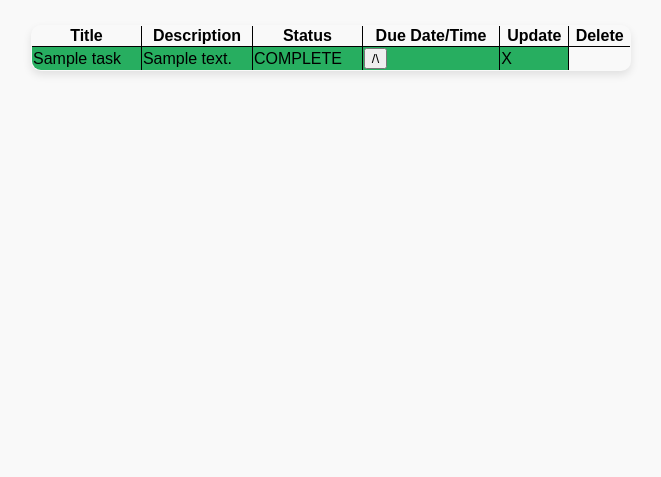
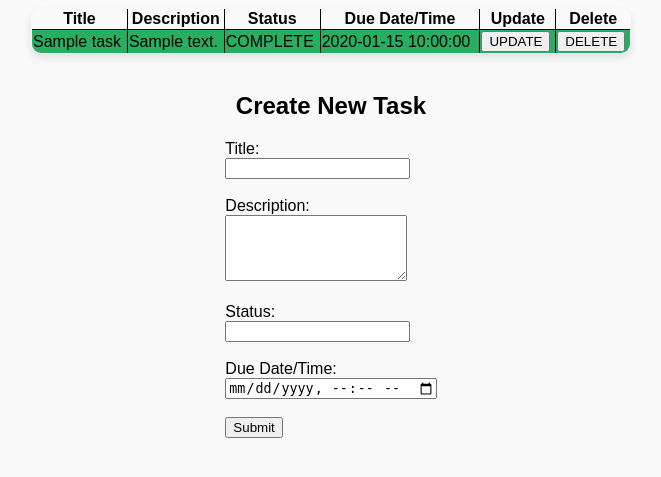
Before and after one commit to EngineerBug/hmcts, a Flask app: page / in a window 1280 px wide. Shown: the top 477 px of the page, without its empty margins (309-970 px from the left). Run offline with Flask 3, Linux system fonts and the light colour scheme; tables that the repository leaves empty hold one stand-in row (values such as "Sample post").

Commit message:
landing page working

```diff
--- a/frontend/main.py
+++ b/frontend/main.py
@@ -8,13 +8,13 @@ app = Flask(__name__)
 db = Database('main')
 
 log_format = '%(levelname)s %(asctime)s - %(message)s'
-logging.basicConfig(filename = "main.log",
+logging.basicConfig(filename = 'main.log',
                     level = logging.INFO,
                     encoding = 'utf-8',
                     format = log_format,)
 logger = logging.getLogger()
 
-# frontend page (Create, view, update, and delete tasks in a user friendly manner)
+# frontend page; create, view, update, and delete tasks in a user friendly manner
 @app.route('/', methods=['GET'])
 def main():
     tasks = db.getTasks()
@@ -23,28 +23,26 @@ def main():
 # create task
 @app.route('/create', methods=['POST'])
 def create():
-    json = request.getJson()
-    if 'title' not in json:
-        return {'errorMsg': 'failed to create, missing title'}, 404
-    if 'status' not in json:
-        return {'errorMsg': 'failed to create, missing status'}, 404
-    if 'dueDateTime' not in json:
-        return {'errorMsg': 'failed to create, missing dueDateTime'}, 404
+    title = request.form['title']
+    description = request.form['description']
+    status = request.form['status']
+    datetime = request.form['datetime']
 
-    result = None
-    if 'description' in json:
-        db.createTask(json['title'], json['status'], json['dueDateTime'], json['description'])
-    else:
-        db.createTask(json['title'], json['status'], json['dueDateTime'])
+    # convert from HTML format (YYYY-MM-DDThh:mm) to SQL format (YYYY-MM-DD hh:mm:ss)
+    logger.info(f'datetime recived by create: {datetime}')
+    parsedDatetime = datetime.replace('T', ' ') + ':00'
+    logger.info(f'datetime after parsed by create: {parsedDatetime}')
 
-    if result == None:
-        return {'errorMsg':'did not create, something went wrong'}, 500
-    elif result['status'] == FAILURE:
+    # perform the backend function call
+    result = db.createTask(title, status, parsedDatetime, description)
+    logger.info(f'create result: {result}')
+
+    # return the appropriate response
+    if result['status'] == FAILURE:
         return {'errorMsg':result['errorMsg']}, 404
     elif result['status'] == UNKNOWN:
         return {'errorMsg':result['errorMsg']}, 500
-
-    return 201
+    return {}, 201
 
 # retrieve task by id
 @app.route('/get_task/<int:id>', methods=['GET'])
@@ -65,20 +63,20 @@ def getTasks():
     return tasks, 200
 
 # update the status of a task
-@app.route('/update_status/<int:id>', methods=['PATCH', 'PUT'])
+@app.route('/update_status/<int:id>', methods=['POST', 'PATCH', 'PUT'])
 def updateStatus(id):
-    result = db.updateTaskStatus(id, request.getJson()['status'])
+    result = db.updateTaskStatus(id, request.form['newStatus'])
     if 'errorMsg' in result:
         return {'errorMsg': result['errorMsg']}, 404
-    return 204
+    return {}, 204
 
 # delete a task
-@app.route('/delete/<int:id>', methods=['DELETE'])
+@app.route('/delete/<int:id>', methods=['POST', 'DELETE'])
 def delete(id):
     result = db.deleteTask(id)
     if 'errorMsg' in result:
         return {'errorMsg': result['errorMsg']}, 404
-    return 204
+    return {}, 204
 
 if __name__ == '__main__':
-    app.run(host='127.0.0.1', port='8080')
+    app.run(host='127.0.0.1', debug=True, port='8080')
--- a/frontend/static/main.css
+++ b/frontend/static/main.css
@@ -11,6 +11,7 @@ body {
     min-height: 10vh;
 }
 
+/* task table styles */
 table, th, td {
   border: 1px solid black;
   border-collapse: collapse;
@@ -28,9 +29,26 @@ table, th, td {
     background-color: #27ae60;
 }
 
-a.linkbutton {
-  color: inherit;         /* Use surrounding text color */
-  text-decoration: none;  /* Remove underline */
+/* Popup styles*/
+.popup {
+  display: none;
+  position: fixed;
+  z-index: 1;
+  left: 0;
+  top: 0;
+  width: 100%;
+  height: 100%;
+  outline:#999;
+  background:#f9f9f9;
+}
+
+.popup-content {
+  background: white;
+  margin: 15% auto;
+  padding: 20px;
+  border-radius: 8px;
+  width: 300px;
+  text-align: center;
 }
 
 /* credit to: https://alvarotrigo.com/blog/css-alerts/ for the alert CSS*/
--- a/frontend/templates/main.html
+++ b/frontend/templates/main.html
@@ -28,11 +28,84 @@
                     <td>{{task.title}}</td>
                     <td>{{task.description}}</td>
                     <td>{{task.status}}</td>
-                    <td><button class="updateButton">/\</button></td>
-                    <td><a class="linkbutton" href="{{url_for('deleteTask', id=task.id)}}">X</a></td>
+                    <td>{{task.dueDateTime}}</td>
+                    <td><button onclick="updateTask({{task.id}})">UPDATE</button></td>
+                    <td><button onclick="deleteTask({{task.id}})">DELETE</button></td>
                 </tr>
             {%endfor%}
         </table>
+        </br>
+        <h2>Create New Task</h2>
+        <form action="{{url_for('create')}}" method="POST">
+            <label for="title">Title:</label>
+            </br>
+            <input type="text" id="title" name="title" required>
+            </br></br>
+            <label for="description">Description:</label>
+            </br>
+            <textarea id="description" name="description" rows="4"></textarea>
+            </br></br>
+            <label for="title">Status:</label>
+            </br>
+            <input type="text" id="status" name="status" required>
+            </br></br>
+            <label for="datetime">Due Date/Time:</label>
+            </br>
+            <input type="datetime-local" id="datetime" name="datetime" required>
+            </br></br>
+            <button type="submit">Submit</button>
+        </form>
     </div>
+
+    <!-- The update popup-->
+    <div id="updatePopup" class="popup">
+        <div class="popup-content">
+            <h2>Enter a new status:</h2>
+            <form id="updatePopup-form" method="POST">
+                <input type="text" name="newStatus" required>
+                <br><br>
+                <button type="submit">Submit</button>
+                <button type="button" onclick="cancel()">Cancel</button>
+            </form>
+        </div>
+    </div>
+
+    <!-- The delete popup -->
+    <div id="deletePopup" class="popup">
+        <div class="popup-content">
+            <h2>Are you sure you want to Delete?</h2>
+            <form id="deletePopup-form" method="POST">
+                <button type="submit">Submit</button>
+                <button type="button" onclick="cancel()">Cancel</button>
+            </form>
+        </div>
+    </div>
+
+    <script>
+        const updatePopup = document.getElementById("updatePopup");
+        const deletePopup = document.getElementById("deletePopup")
+        const updateForm = document.getElementById("updatePopup-form");
+        const deleteForm = document.getElementById("deletePopup-form");
+
+        function updateTask(id) {
+            console.log("opened update window")
+            updatePopup.style.display = "block";
+            form.action = `/update_status/${id}`;
+        }
+
+        function deleteTask(id) {
+            console.log("opened delete window")
+            deletePopup.style.display = "block";
+            form.action = `/delete/${id}`;
+        }
+
+        function cancel() {
+            console.log("closed popup window")
+            updatePopup.style.display = "none";
+            deletePopup.style.display = "none";
+            updateForm.action = ""
+            deleteForm.action = ""
+        }
+    </script>
 </body>
 </html>
```
